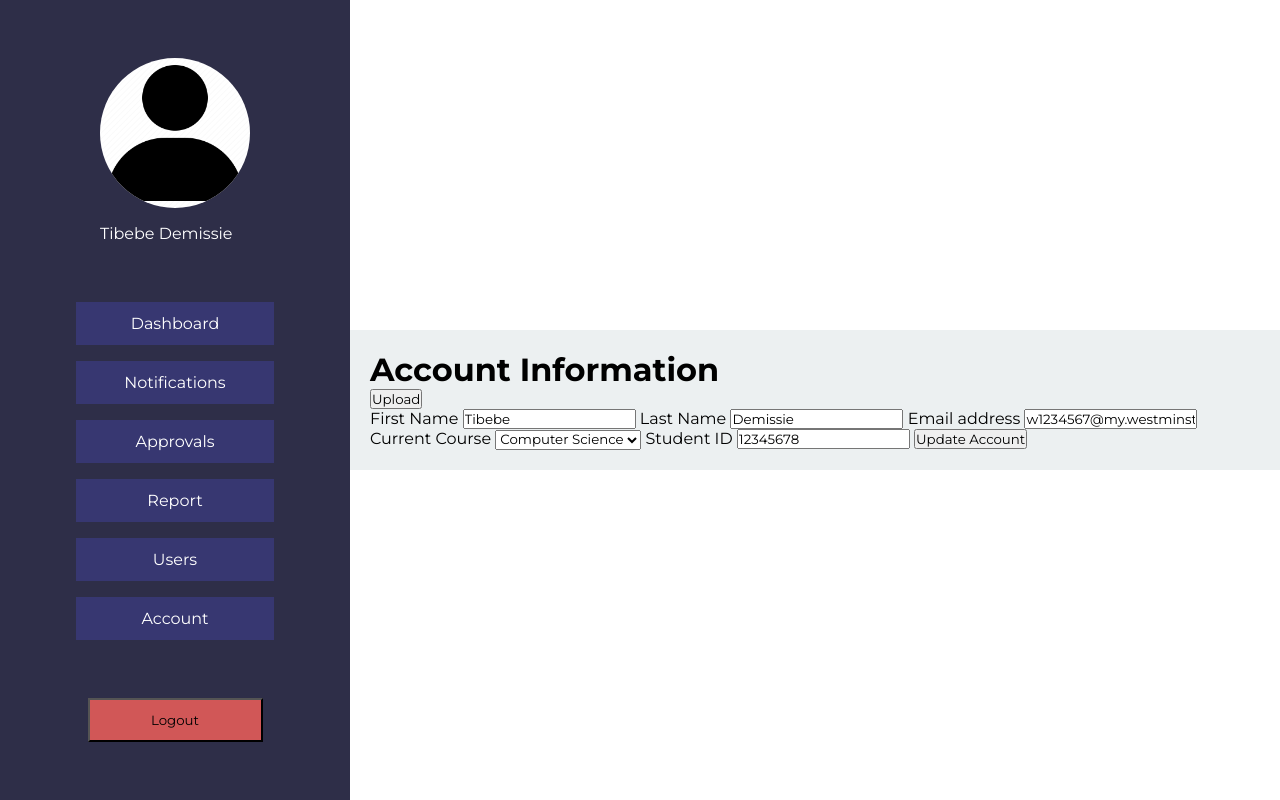
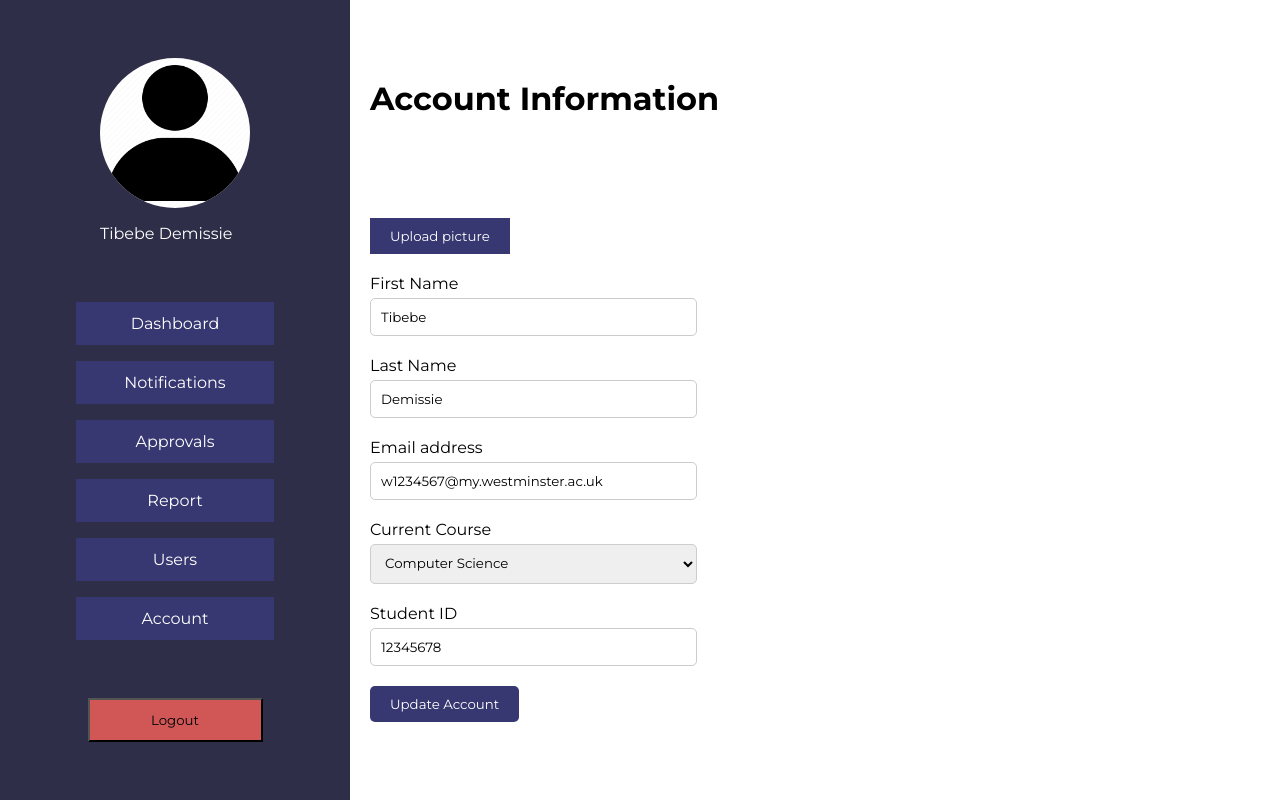
Before and after one commit to tib-source/5CS12_A-Ergon, a Django app: page /profile/ in a window 1280 px wide. Run offline with Django 5.2, Linux system fonts and the light colour scheme; a user stored in the database is signed in; data comes from the database, SQL or seed files in the repository.

Commit message:
added a h1 css to existing css, to place the heading at the top of the page

```diff
--- a/Bookings/templates/Bookings/account.html
+++ b/Bookings/templates/Bookings/account.html
@@ -7,52 +7,28 @@
         font-family: 'Arial', sans-serif;
         display: flex;
         height: 100vh;
-}
-
-.container {
-    display: flex;
-    width: 100%;
-}
-
-.sidebar {
-    width: 250px;
-    background-color: #2C3E50;
-    color: white;
-    padding: 20px;
-    display: flex;
-    flex-direction: column;
-}
-
-.profile-info img {
-    width: 100px;
-    border-radius: 50%;
-    margin-bottom: 20px;
-}
-
-.nav-links a {
-    color: white;
-    text-decoration: none;
-    padding: 10px 0;
-    display: block;
-}
-
-.nav-links a.active {
-    background-color: #34495E;
-}
-
-.logout-btn {
-    background-color: #E74C3C;
-    color: white;
-    text-decoration: none;
-    padding: 10px 20px;
-    text-align: center;
-    margin-top: auto;
+        margin-left: 0px;
+        padding: 0;
     }
 
     .main-content {
         flex-grow: 1;
-    background-color: #ECF0F1;
         padding: 20px;
+    }
+    h1{
+        margin-bottom: 100px;
+    }
+
+    .upload-section {
+        margin-bottom: 20px;
+    }
+
+    .upload-section button {
+        background-color: #373771;
+        color: white;
+        border: none;
+        padding: 10px 20px;
+        cursor: pointer;
     }
 
     .form-group {
@@ -65,46 +41,59 @@
     }
 
     .form-group input, .form-group select {
-    width: 100%;
+        width: calc(100% - 22px); /* Adjust for input padding and border */
         padding: 10px;
         border: 1px solid #ccc;
+        border-radius: 5px; /* Add border-radius for a softer look */
     }
 
     .btn-primary {
-    background-color: #3498DB;
+        background-color: #373771;
         color: white;
         border: none;
         padding: 10px 20px;
         cursor: pointer;
+        border-radius: 5px; /* Add border-radius for consistency */
     }
+</style>
 
-    </style>
 <div class="main-content">
     <h1>Account Information</h1>
     <div class="upload-section">
-            <button>Upload</button>
+        <button>Upload picture</button>
     </div>
     <form method="post">
         {% csrf_token %}
+        <div class="form-group">
             <label for="first-name">First Name</label>
             <input id="first-name" name="first_name" type="text" value="Tibebe">
+        </div>
 
+        <div class="form-group">
             <label for="last-name">Last Name</label>
             <input id="last-name" name="last_name" type="text" value="Demissie">
+        </div>
 
+        <div class="form-group">
             <label for="email">Email address</label>
             <input id="email" name="email" type="email" value="w1234567@my.westminster.ac.uk">
+        </div>
 
+        <div class="form-group">
             <label for="course">Current Course</label>
             <select id="course" name="course">
                 <option value="computer_science" selected>Computer Science</option>
                 <!-- Add more options as needed -->
             </select>
+        </div>
 
+        <div class="form-group">
             <label for="student-id">Student ID</label>
             <input id="student-id" name="student_id" type="text" value="12345678">
+        </div>
 
-            <button type="submit" class="update-btn">Update Account</button>
+        <button type="submit" class="btn-primary">Update Account</button>
     </form>
 </div>
+
 {% endblock %}
```
Lines whose indentation alone changed are shown as unchanged.
